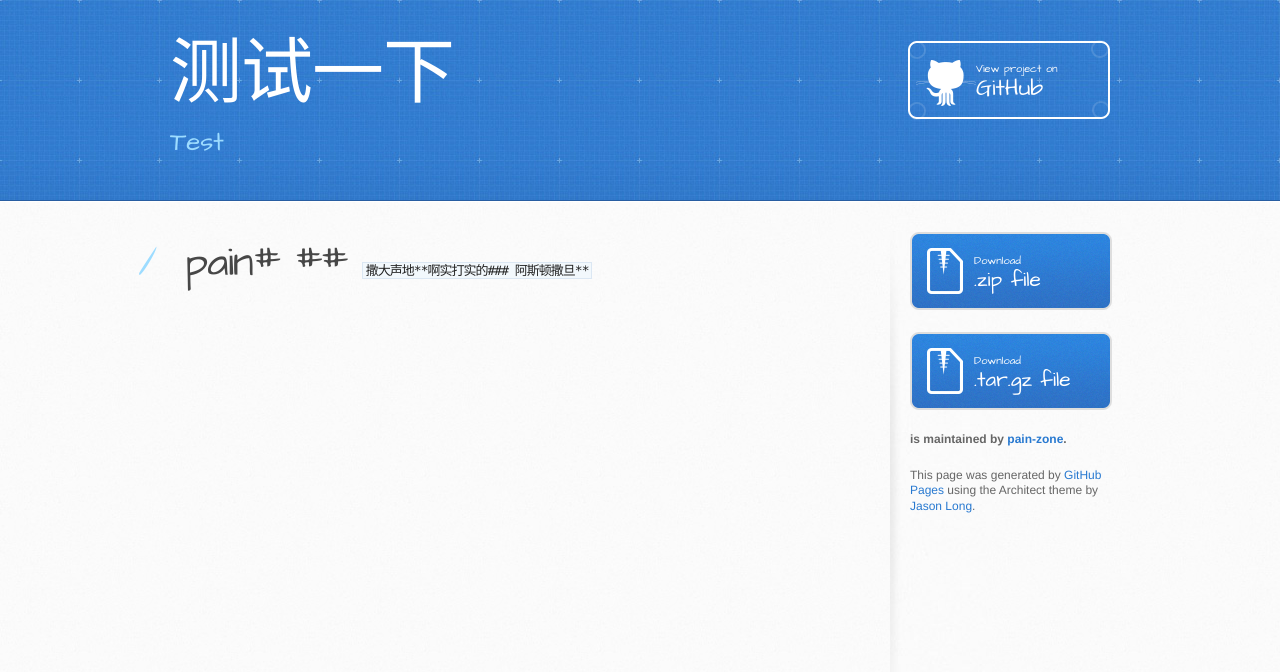
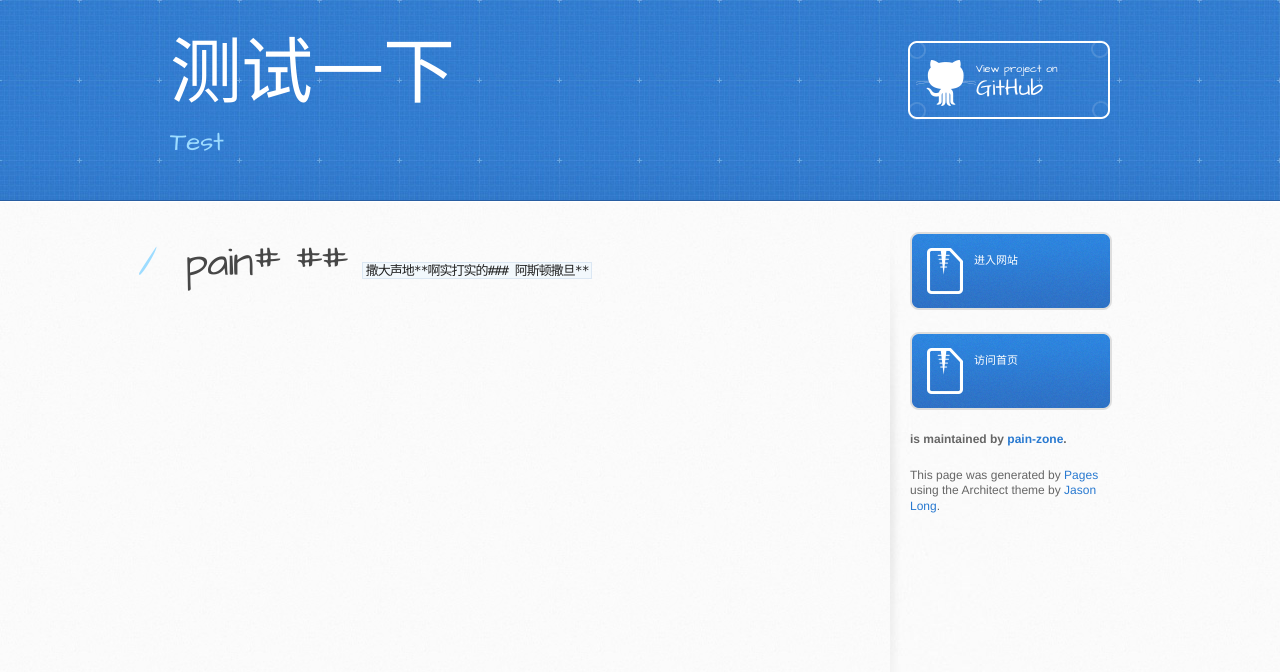
Before and after one commit to pain-zone/pain, a plain HTML site: page index.html in a window 1280 px wide. Drawn offline with Linux system fonts and the light colour scheme.

Commit message:
Update index.html

```diff
--- a/index.html
+++ b/index.html
@@ -13,7 +13,7 @@
     <script src="//html5shiv.googlecode.com/svn/trunk/html5.js"></script>
     <![endif]-->
 
-    <title>测试一下 by pain-zone</title>
+    <title>测试一下</title>
   </head>
 
   <body>
@@ -34,18 +34,16 @@
         </section>
 
         <aside id="sidebar">
-          <a href="https://github.com/pain-zone/pain/zipball/master" class="button">
-            <small>Download</small>
-            .zip file
+          <a href="http://www.msesec.com" class="button">
+            <small>进入网站</small>
           </a>
-          <a href="https://github.com/pain-zone/pain/tarball/master" class="button">
-            <small>Download</small>
-            .tar.gz file
+          <a href="http://www.msesec.com" class="button">
+            <small>访问首页</small>
           </a>
 
-          <p class="repo-owner"><a href="https://github.com/pain-zone/pain"></a> is maintained by <a href="https://github.com/pain-zone">pain-zone</a>.</p>
+          <p class="repo-owner"><a href="https://www.msesec.com"></a> is maintained by <a href="http://www.msesec.com">pain-zone</a>.</p>
 
-          <p>This page was generated by <a href="https://pages.github.com">GitHub Pages</a> using the Architect theme by <a href="https://twitter.com/jasonlong">Jason Long</a>.</p>
+          <p>This page was generated by <a href="https://www.msesec.com">Pages</a> using the Architect theme by <a href="https://twitter.com/jasonlong">Jason Long</a>.</p>
         </aside>
       </div>
     </div>
```
